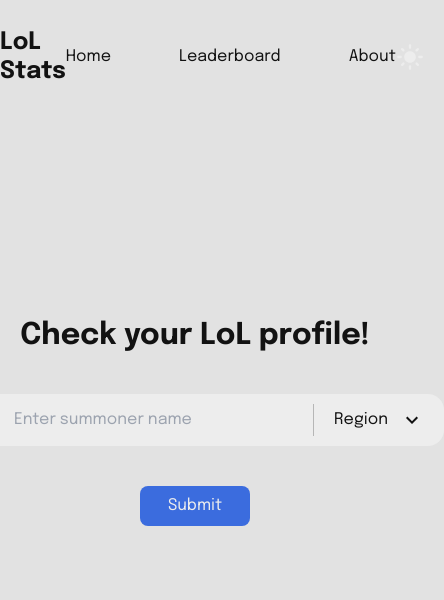
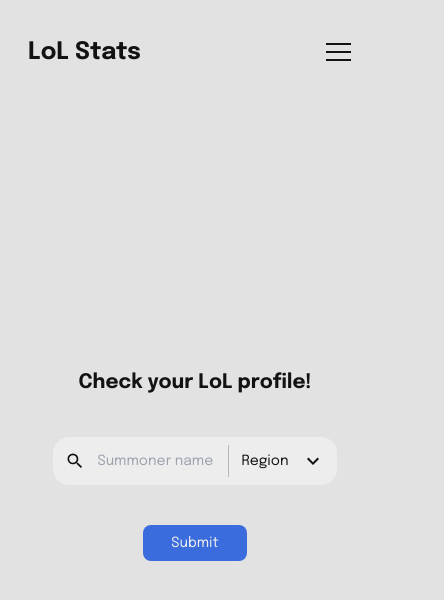
Before and after one commit to ekmas/lol-stats, a React (Vite) app: page / in a window 390 px wide. Shown: the top 600 px of the page, 444 px wide, since content can reach past the window. Built offline with nearby package versions, Linux system fonts and the light colour scheme; the HTML template or start-up script is replaced by a standard one.

Commit message:
made home page responsive

```diff
--- a/src/components/Header.jsx
+++ b/src/components/Header.jsx
@@ -1,12 +1,15 @@
-import React, { useContext } from 'react'
+import React, { useContext, useState } from 'react'
 import { Link } from 'react-router-dom'
 import { ThemeContext } from '../contexts/ThemeContext'
 import { MdLightMode, MdDarkMode } from 'react-icons/md'
 import { useScrollPosition } from '../hooks/useScrollPosition'
+import Hamburger from 'hamburger-react'
+import MobileNav from './MobileNav'
 
 export default function Header() {
 
   const {theme, setTheme} = useContext(ThemeContext)
+  const [isMobileNavActive, setIsMobileNavActive] = useState()
 
   const scrollPosition = useScrollPosition()
 
@@ -20,15 +23,21 @@
     }
   }
 
+  let handleNavToggle = () => {
+    setIsMobileNavActive(!isMobileNavActive)
+    document.body.style.overflowY = isMobileNavActive ? 'auto' : 'hidden'
+  }
+
   return (
-    <header className="fixed w-full top-0 left-0 dark:bg-gray bg-white-gray z-10">
+    <>
+      <header className="fixed w-full top-0 left-0 dark:bg-gray bg-white-gray z-20">
         <nav className={scrollPosition > 0 ? 'shadow transition-shadow shadow-[#1d1d1d48] dark:shadow-[#ffffff]' : 'shadow-none'}>
-            <div className='max-w-[1300px] py-7 flex justify-between items-center w-auto mx-auto'>
+            <div className='max-w-[1300px] px-7 py-7 flex justify-between items-center w-auto mx-auto'>
               <Link to={'/'}>
                   <h2 className='text-2xl text-black dark:text-white font-bold leading-[29px]'>LoL Stats</h2>
               </Link>
 
-              <div className='w-[420px] transition ease-linear duration-100 flex group justify-between items-center'>
+              <div className='w-[420px] transition m700:hidden ease-linear duration-100 flex group justify-between items-center'>
                   <div className='navlinks w-[330px] hover:text-[#1d1d1d80] dark:hover:text-[#ededed80] flex text-black dark:text-white justify-between items-center'>
                     <Link className='transition ease-in-out hover:text-black dark:hover:text-white' to={'/'}>Home</Link>
                     <Link className='transition ease-in-out hover:text-black dark:hover:text-white' to={'/leaderboard'}>Leaderboard</Link>
@@ -41,8 +50,19 @@
                     }
                   </button>
               </div>
+
+              <span onClick={handleNavToggle} className='hidden m700:block'>
+                  <Hamburger size={25}/>
+              </span>
             </div>
         </nav>
-    </header>
+      </header>
+      <MobileNav
+        active={isMobileNavActive}
+        setIsMobileNavActive={setIsMobileNavActive}
+        theme={theme}
+        setTheme={setTheme}
+      />
+    </>
   )
 }
--- /dev/null
+++ b/src/components/MobileNav.jsx
@@ -0,0 +1,38 @@
+import React from 'react'
+import { MdDarkMode, MdLightMode } from 'react-icons/md'
+import { useNavigate } from 'react-router-dom'
+
+export default function MobileNav({ active, setIsMobileNavActive, theme, setTheme }) {
+  const navigate = useNavigate()
+
+  let handleThemeButton = () => {
+    if(theme === 'dark'){
+        setTheme('light')
+        localStorage.setItem('theme', 'light')
+    }else{
+        setTheme('dark')
+        localStorage.setItem('theme', 'dark')
+    }
+  }
+
+  let handleNavLinks = (url) => {
+    setIsMobileNavActive(false)
+    navigate(url)
+  }
+
+  return (
+    <nav style={active ? {top: '0'} : {top: '-100%'}} className='fixed flex justify-center items-center w-screen h-screen top-0 transition-[top] h550:pt-[70px] duration-500 z-10 bg-white-gray dark:bg-gray'>
+        <div className='w-full h-[200px] flex flex-col items-center justify-between text-2xl m500:text-lg'>
+            <button onClick={() => {handleNavLinks('/')}}>Home</button>
+            <button onClick={() => {handleNavLinks('/leaderboard')}}>Leaderboard</button>
+            <button onClick={() => {handleNavLinks('/about')}}>About</button>
+            <button onClick={handleThemeButton}>
+            {theme === 'light' ?
+                <MdDarkMode className='w-7 h-7'/> :
+                <MdLightMode className='fill-white w-7 h-7'/>
+            }
+            </button>
+        </div>
+    </nav>
+  )
+}
--- a/src/components/Modal.jsx
+++ b/src/components/Modal.jsx
@@ -3,8 +3,8 @@
 export default function Modal({ message, setMessage }) {
   return (
     <div className={message !== '' ? 'z-20 fixed w-full h-full left-0 top-0 flex bg-transparent items-center backdrop-blur-sm justify-center visible' : 'invisible fixed w-full h-full left-0 top-0 flex bg-transparent items-center justify-center'}>
-        <div className='bg-white dark:bg-black flex flex-col items-center p-6 rounded-lg'>
-            <p>{message}</p>
+        <div className='bg-white dark:bg-black flex flex-col items-center p-6 rounded-lg mx-5'>
+            <p className='text-center'>{message}</p>
 
             <button onClick={() => setMessage('')} className={'bg-light-blue text-center mt-4 hover:bg-blue text-white rounded-lg px-7 py-2'}>Ok</button>
         </div>
--- a/src/components/SummonerForm.jsx
+++ b/src/components/SummonerForm.jsx
@@ -31,21 +31,21 @@
   return (
     <>
       <div className='flex items-center my-10'>
-        <div className='flex items-center rounded-s-2xl bg-white dark:bg-black px-5 py-3 relative before:absolute before:right-0 before:w-px before:h-8 before:bg-[#80808080]'>
-          <MdSearch className='w-7 h-7 mr-5'/>
+        <div className='flex items-center rounded-s-2xl bg-white dark:bg-black px-5 py-3 m500:px-3 relative before:absolute before:right-0 before:w-px before:h-8 before:bg-[#80808080]'>
+          <MdSearch className='w-7 h-7 mr-5 m500:mr-3 m400:w-5 m400:h-5'/>
 
           <form onSubmit={handleSubmit}>
-              <input onChange={e => {setUsername(e.target.value)}} className='outline-none bg-transparent w-[280px]' placeholder='Enter summoner name' type="text" name="summonerName" id="summonerName"/>
+              <input onChange={e => {setUsername(e.target.value)}} className='outline-none bg-transparent w-[280px] m600:w-[200px] m500:w-[160px] m400:w-[120px] m350:w-[110px] m400:text-sm m350:text-[13px]' placeholder='Summoner name' type="text" name="summonerName" id="summonerName"/>
           </form>
         </div>
 
-        <button onClick={() => setIsModalActive(true)} className='bg-white flex items-center dark:bg-black py-[14px] px-5 rounded-e-2xl'>
+        <button onClick={() => setIsModalActive(true)} className='bg-white flex items-center dark:bg-black py-[14px] px-5 m500:px-3 m400:text-sm m400:py-[12px] m350:text-[13px] rounded-e-2xl'>
           Region
           <MdExpandMore className='ml-3 w-6 h-6'/>
         </button>
       </div>
 
-      <button onClick={handleSubmit} className='bg-light-blue hover:bg-blue transition text-white rounded-lg px-7 py-2'>Submit</button>
+      <button onClick={handleSubmit} className='bg-light-blue hover:bg-blue transition text-white rounded-lg px-7 py-2 m400:text-sm'>Submit</button>
 
       <RegionModal
         isModalActive={isModalActive}
--- a/src/pages/About.jsx
+++ b/src/pages/About.jsx
@@ -8,7 +8,7 @@
         <Header />
         <div className='flex flex-col items-center pt-[200px] text-center text-black dark:text-white'>
           <h2 className='font-bold text-3xl'>About</h2>
-          <div className='max-w-[1300px] w-auto mx-auto py-7'>
+          <div className='max-w-[1300px] px-7 w-auto mx-auto py-7'>
             <p className='my-6'>LoL Stats is a website where you can check your rank, match history and mastery points.</p>
             <p className='my-6'>When the user enters his username and region, the website fetches data from <a className='text-blue hover:underline' target='_blank' href="https://developer.riotgames.com/">Riot API</a> and then displays the data.</p>
             <p className='my-6'>You can also check top 300 players on each server.</p>
--- a/src/pages/Home.jsx
+++ b/src/pages/Home.jsx
@@ -4,10 +4,10 @@
 
 export default function Home() {
   return (
-    <div className='homepage text-black bg-white-gray dark:bg-gray dark:text-white flex flex-col justify-center items-center'>
+    <div className='homepage px-7 m600:pt-[85px] text-black bg-white-gray dark:bg-gray dark:text-white flex flex-col justify-center items-center'>
         <Header />
 
-        <h1 className='text-3xl font-bold'>Check your LoL profile!</h1>
+        <h1 className='text-3xl m600:text-2xl m400:text-xl text-center font-bold'>Check your LoL profile!</h1>
 
         <SummonerForm />
     </div>
--- a/src/pages/Summoner.jsx
+++ b/src/pages/Summoner.jsx
@@ -34,7 +34,7 @@
       <Header />
       <SummonerHeader />
       <div className={error ? 'overflow-hidden pb-[50px] dark:bg-gray bg-white-gray' : 'pb-[50px] dark:bg-gray bg-white-gray'}>
-        <div className='max-w-[1300px] w-auto mx-auto grid gap-5 grid-cols-[350px_1fr]'>
+        <div className='max-w-[1300px] px-7 w-auto mx-auto grid gap-5 grid-cols-[350px_1fr]'>
           <SummonerAside />
           <SummonerMain />
         </div>
--- a/tailwind.config.js
+++ b/tailwind.config.js
@@ -17,6 +17,14 @@
         'blue': '#2951AC',
         'red': '#E84057',
         'light-blue': '#3b6cde'
+      },
+      screens: {
+        'm700': {'max': '700px'},
+        'm600': {'max': '600px'},
+        'm500': {'max': '500px'},
+        'm400': {'max': '400px'},
+        'm350': {'max': '350px'},
+        'h550': { 'raw': '(max-height: 550px)' },
       }
     },
   },
```
Also changed, not shown: src/components/RegionModal.jsx (+4 -4 lines).
